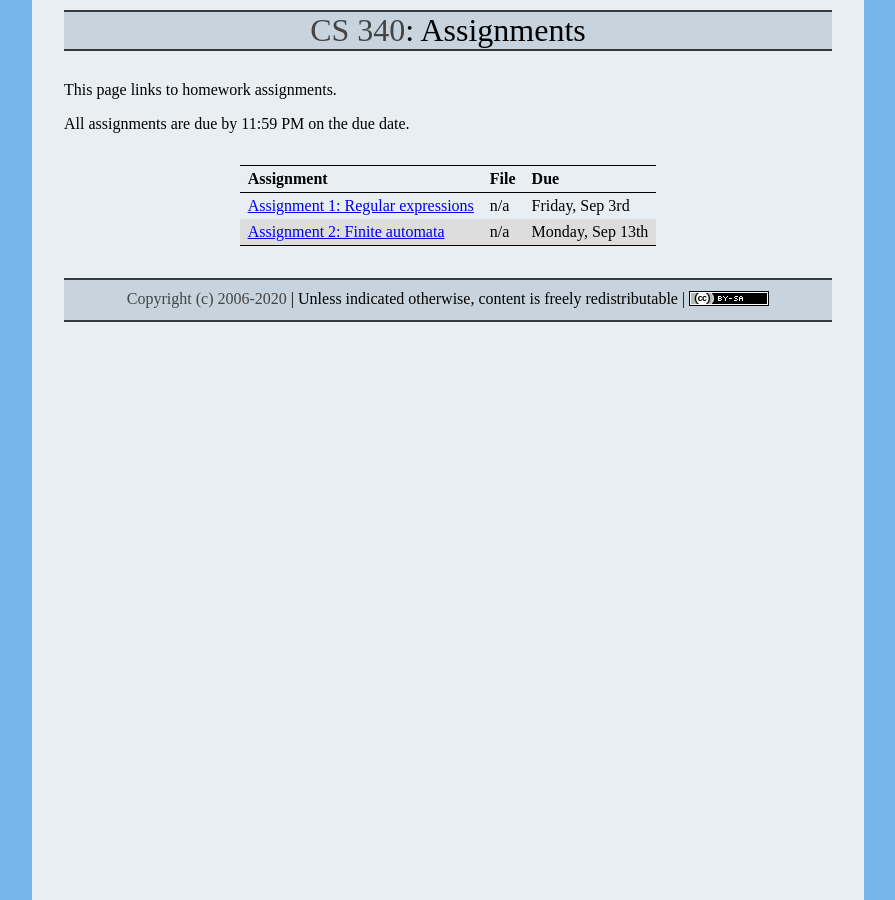
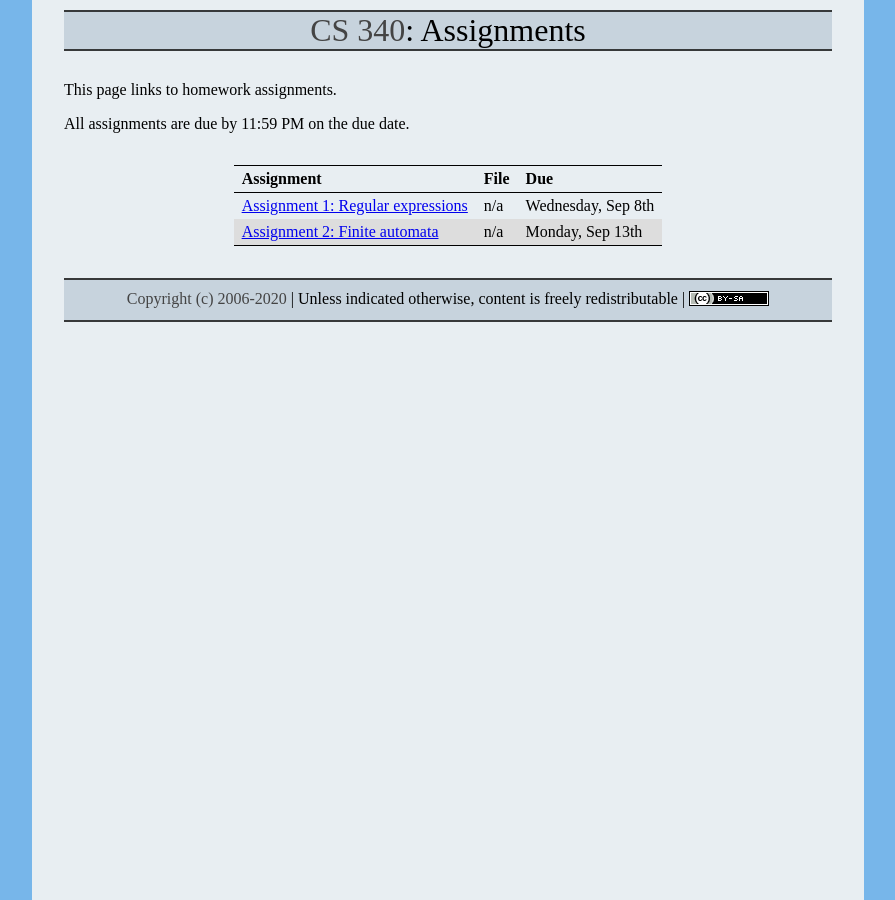
Before and after one commit to ycpcs/cs340-fall2021, a Jekyll site: the page built from assign/index.md, in a window 1280 px wide. Shown: the whole page, without its empty margins (192-1087 px from the left). Built offline with Jekyll 4.4.1, drawn with Linux system fonts in a browser that asks for light colours.

Commit message:
extended assign1 deadline

```diff
--- a/assign/index.md
+++ b/assign/index.md
@@ -9,7 +9,7 @@ All assignments are due by 11:59 PM on the due date.
 
 > Assignment | File | Due
 > ---------- | ---- | ---
-> [Assignment 1: Regular expressions](assign01.html) | n/a | Friday, Sep 3rd
+> [Assignment 1: Regular expressions](assign01.html) | n/a | Wednesday, Sep 8th
 > [Assignment 2: Finite automata](assign02.html) | n/a | Monday, Sep 13th
 
 <!--
```
Also changed, not shown: assign/assign01.md (+1 -1 lines).
